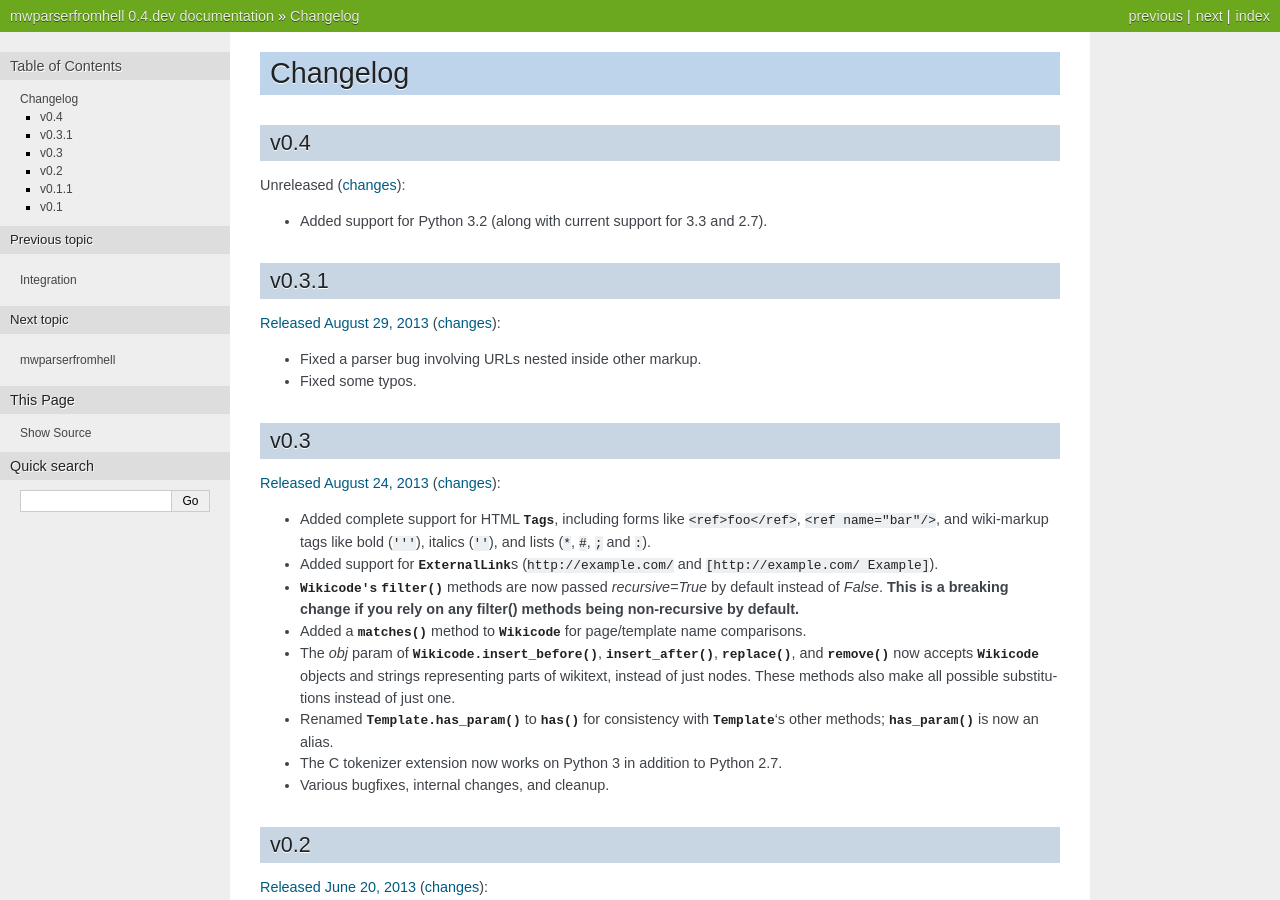
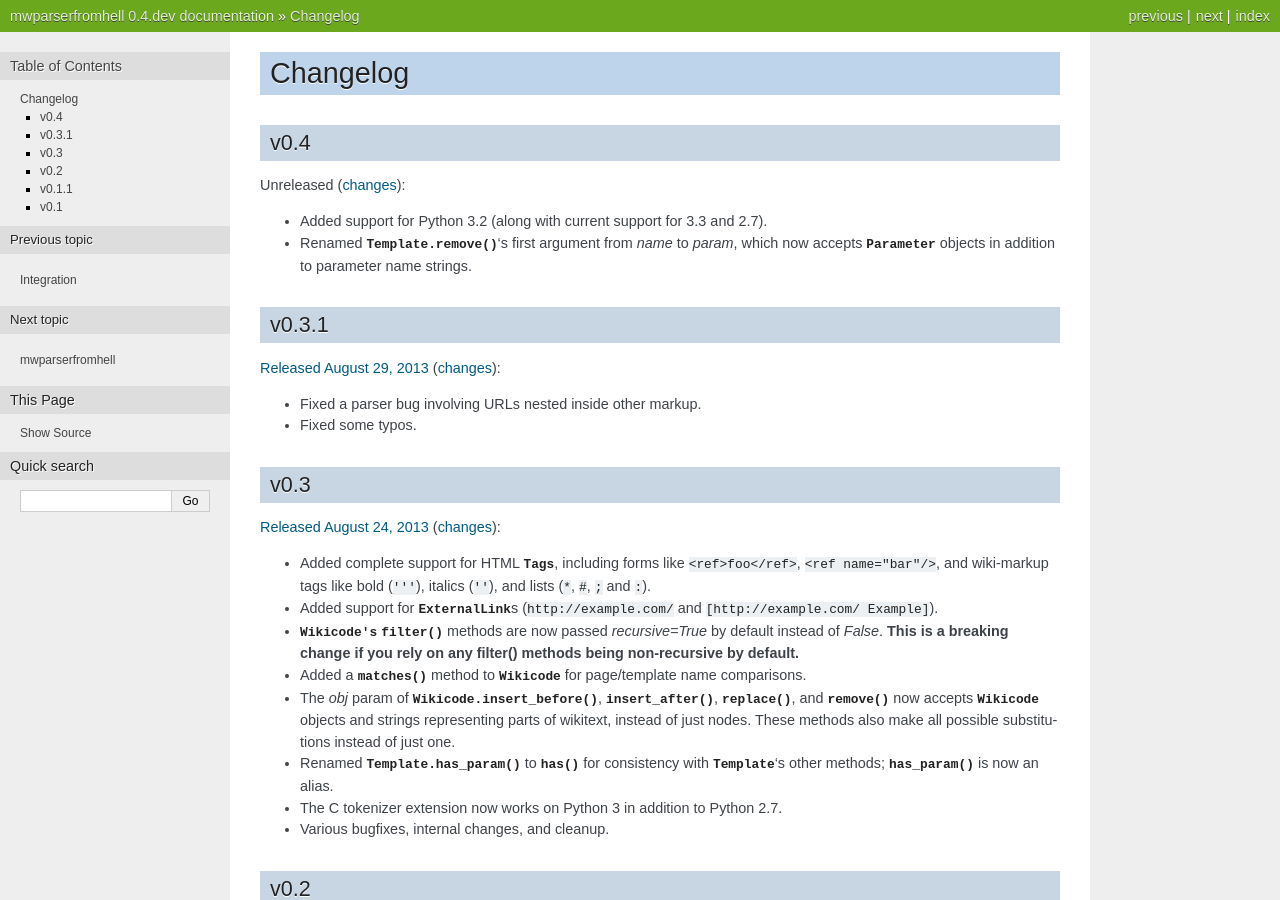
Before and after one commit to earwig/mwparserfromhell, a Sphinx documentation site: the page built from docs/changelog.rst, in a window 1280 px wide and 900 px high. Built offline with Sphinx 7.4.7, drawn with Linux system fonts in a browser that asks for light colours.

Commit message:
Add Template.remove() taking Parameters as arguments to changelog.

```diff
--- a/docs/changelog.rst
+++ b/docs/changelog.rst
@@ -8,6 +8,9 @@
 (`changes <https://github.com/earwig/mwparserfromhell/compare/v0.3.1...develop>`__):
 
 - Added support for Python 3.2 (along with current support for 3.3 and 2.7).
+- Renamed :py:meth:`.Template.remove`\ 's first argument from *name* to
+  *param*, which now accepts :py:class:`.Parameter` objects in addition to
+  parameter name strings.
 
 v0.3.1
 ------
```
Also changed, not shown: 1 other file.
